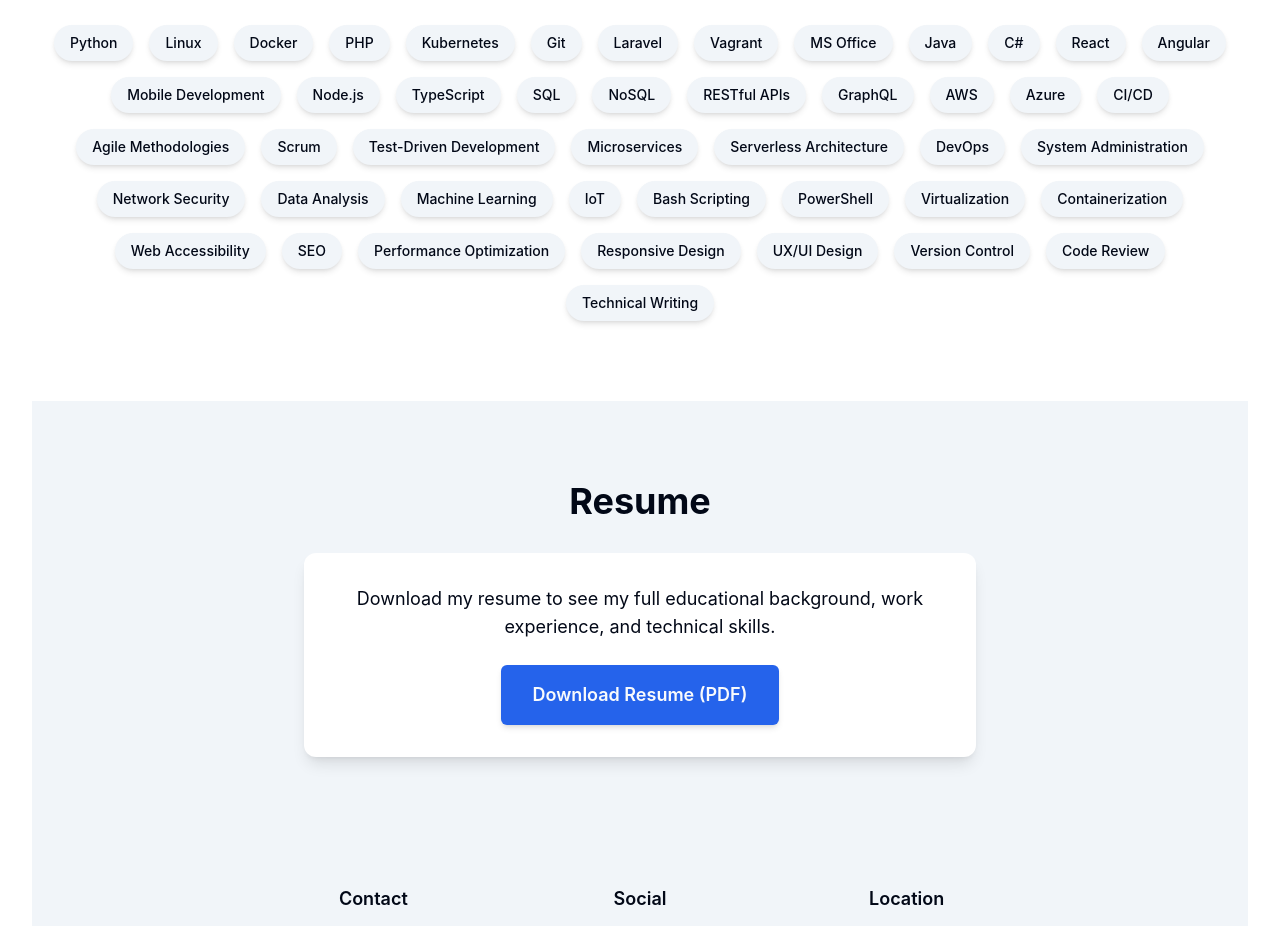
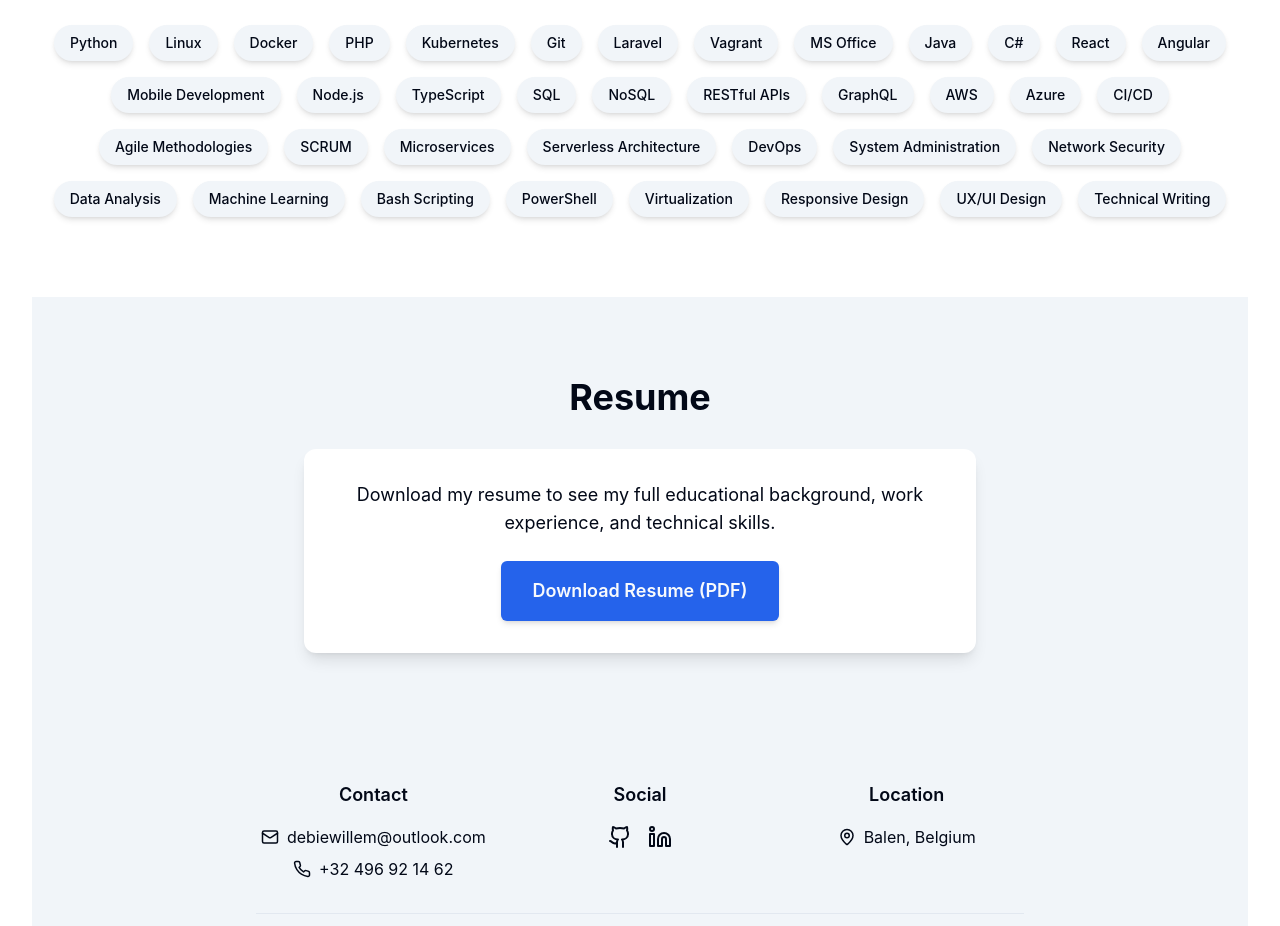
Before and after one commit to wdebie/wdebie.github.io, a React (Vite) app: page / in a window 1280 px wide. Shown: the part 1960-2886 px from the top of the page. Built offline with nearby package versions, Linux system fonts and the light colour scheme.

Commit message:
Changes to Skills section

```diff
--- a/src/components/Skills.tsx
+++ b/src/components/Skills.tsx
@@ -3,12 +3,11 @@
     "Python", "Linux", "Docker", "PHP", "Kubernetes", "Git", "Laravel",
     "Vagrant", "MS Office", "Java", "C#", "React", "Angular", "Mobile Development",
     "Node.js", "TypeScript", "SQL", "NoSQL", "RESTful APIs", "GraphQL",
-    "AWS", "Azure", "CI/CD", "Agile Methodologies", "Scrum", "Test-Driven Development",
+    "AWS", "Azure", "CI/CD", "Agile Methodologies", "SCRUM",
     "Microservices", "Serverless Architecture", "DevOps", "System Administration",
-    "Network Security", "Data Analysis", "Machine Learning", "IoT",
-    "Bash Scripting", "PowerShell", "Virtualization", "Containerization",
-    "Web Accessibility", "SEO", "Performance Optimization", "Responsive Design",
-    "UX/UI Design", "Version Control", "Code Review", "Technical Writing"
+    "Network Security", "Data Analysis", "Machine Learning",
+    "Bash Scripting", "PowerShell", "Virtualization", "Responsive Design",
+    "UX/UI Design","Technical Writing"
   ]
 
   return (
```
